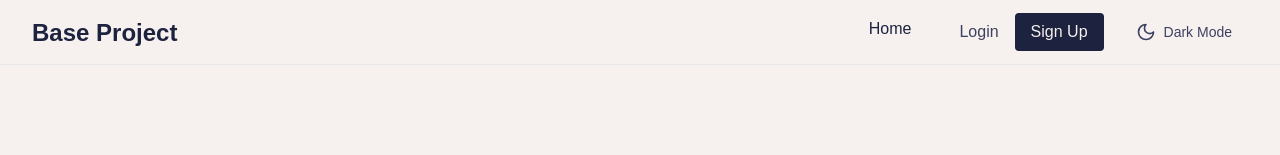
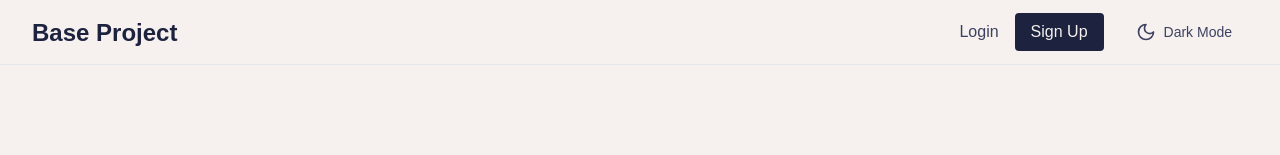
Before and after one commit to AnselmPowell/base_interface_v2, a Next.js app: page / in a window 1280 px wide. Shown: the top 155 px of the page. Built offline with nearby package versions, Linux system fonts and the light colour scheme; no server answers.

Commit message:
add design system fix nav

```diff
--- a/src/app/components/main/Navbar.client.jsx
+++ b/src/app/components/main/Navbar.client.jsx
@@ -42,12 +42,6 @@ export default function Navbar() {
 
               {/* Navigation Links */}
               <div className="flex space-x-8">
-                <Link
-                  href="/"
-                  className={`p-2 text-md transition-fast ${isActivePath('/')}`}
-                >
-                  Home
-                </Link>
                 <div className="flex items-center space-x-4">
                 <button
                   onClick={() => openAuthModal('login')}
```
